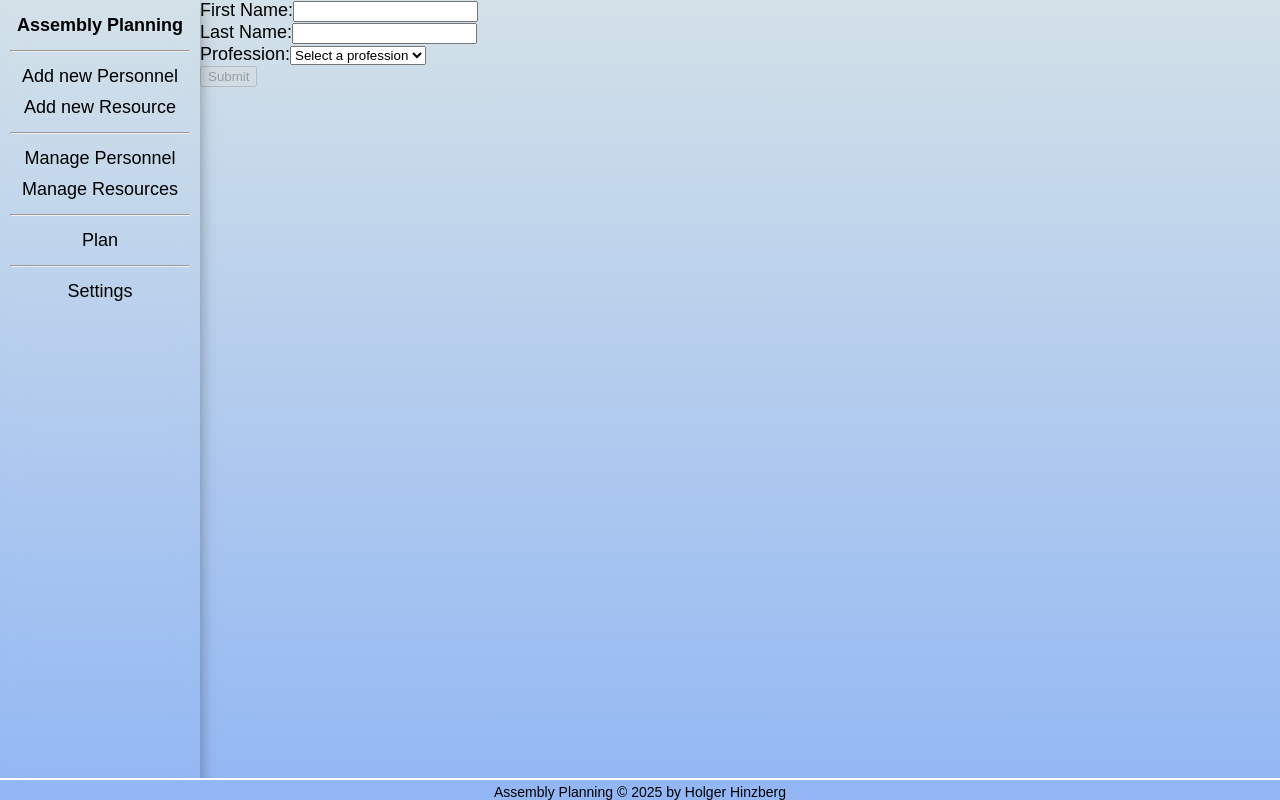
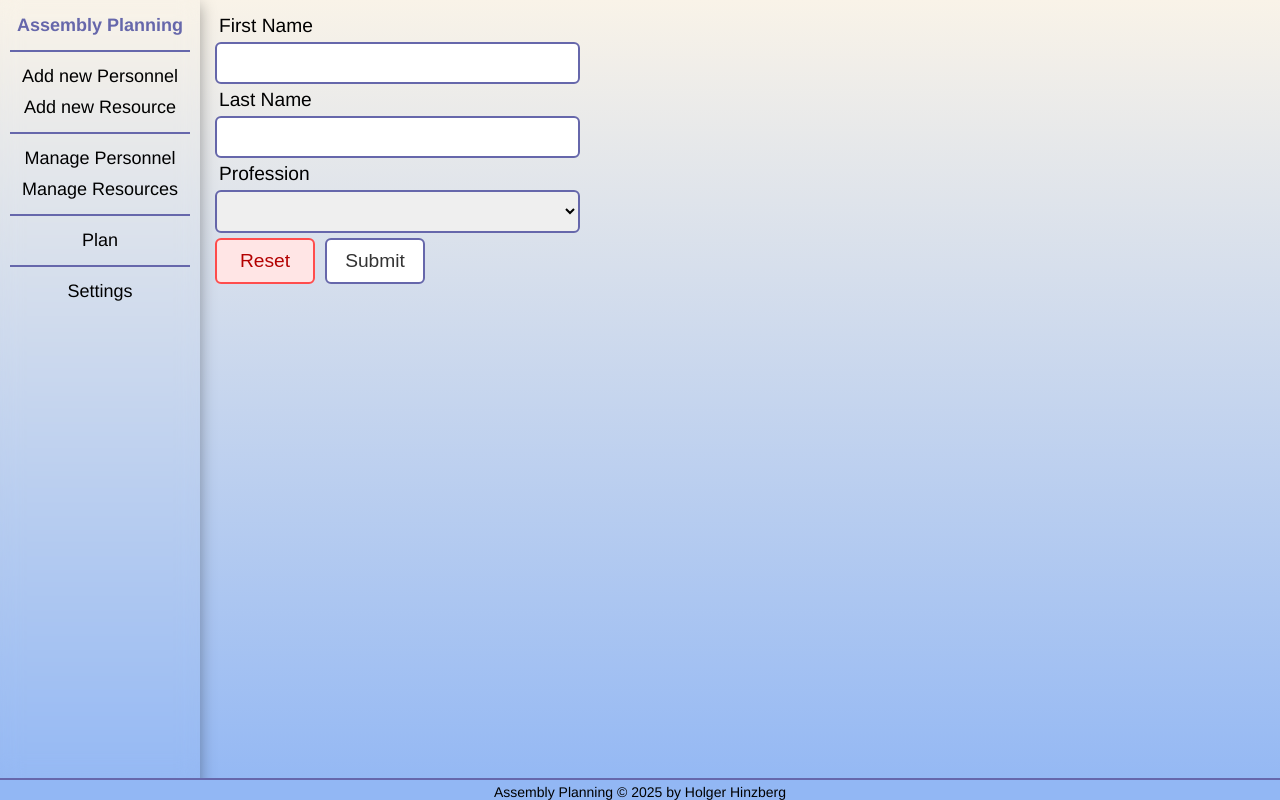
Before and after one commit to hinzberg/Montageplaner, an Angular app: page /addPersonnel in a window 1280 px wide. Built offline with nearby package versions, Linux system fonts and the light colour scheme.

Commit message:
2025-05-04 Styling

```diff
--- a/src/app/Components/add-personnel/add-personnel.component.html
+++ b/src/app/Components/add-personnel/add-personnel.component.html
@@ -1,6 +1,6 @@
 <form [formGroup]="personForm" (ngSubmit)="onSubmit()" novalidate>
   <div>
-    <label for="firstName">First Name:</label>
+    <label class="formLabel" for="firstName">First Name</label>
     <input id="firstName" formControlName="firstName" />
     <div *ngIf="personForm.get('firstName')?.invalid && personForm.get('firstName')?.touched">
       First name is required.
@@ -8,7 +8,7 @@
   </div>
 
   <div>
-    <label for="lastName">Last Name:</label>
+    <label class="formLabel" for="lastName">Last Name</label>
     <input id="lastName" formControlName="lastName" />
     <div *ngIf="personForm.get('lastName')?.invalid && personForm.get('lastName')?.touched">
       Last name is required.
@@ -16,9 +16,8 @@
   </div>
 
   <div>
-    <label for="profession">Profession:</label>
+    <label class="formLabel" for="profession">Profession</label>
     <select id="profession" formControlName="profession">
-      <option value="">Select a profession</option>
       <option *ngFor="let prof of professions" [value]="prof">{{ prof }}</option>
     </select>
     <div *ngIf="personForm.get('profession')?.invalid && personForm.get('profession')?.touched">
@@ -26,7 +25,9 @@
     </div>
   </div>
 
+  <button type="button" class="reset-button" (click)="onReset()">Reset</button>
   <button type="submit" [disabled]="personForm.invalid">Submit</button>
+
 </form>
 
 <!-- Show the submitted person -->
--- a/src/app/Components/add-personnel/add-personnel.component.ts
+++ b/src/app/Components/add-personnel/add-personnel.component.ts
@@ -33,4 +33,9 @@ export class AddPersonnelComponent {
       this.personForm.reset();
     }
   }
+
+  onReset(): void {
+    this.personForm.reset();
+    this.submittedPerson = null;
+  }
 }
--- a/src/app/Components/navigation-sidebar/navigation-sidebar.component.scss
+++ b/src/app/Components/navigation-sidebar/navigation-sidebar.component.scss
@@ -13,7 +13,7 @@
   padding-top: 15px;
   padding-bottom: 5px;
   font-weight: bold;
-  color: black;
+  color: #6667ab;
 }
 
 .sidebarItem {
@@ -30,6 +30,9 @@
 }
 
 hr {
+  border: none;           /* Removes the default border */
+  height: 2px;            /* Sets the height of the line */
+  background-color: #6667ab;  /* Very Peri color */
   margin-left: 10px;
   margin-right: 10px;
 }
--- a/src/app/Components/webfooter/webfooter.component.scss
+++ b/src/app/Components/webfooter/webfooter.component.scss
@@ -4,7 +4,7 @@
   width: 100%;
   height: 20px;
   background-color:rgb(146, 183, 244);
-  border-top: 2px solid white;
+  border-top: 2px solid #6667AB;
 }
 
 .footerContent {
--- a/src/styles.scss
+++ b/src/styles.scss
@@ -1,13 +1,31 @@
 /* You can add global styles to this file, and also import other style files */
+
+
+// Primary colors
+$color-primary-border: #6667AB; // Very Peri
+$color-primary-hover: #d0eaff;
+
+// Submit button
+$color-submit-bg: white;
+$color-submit-text: #333;
+
+// Reset button
+$color-reset-bg: #ffe5e5;
+$color-reset-border: #ff4d4d;
+$color-reset-text: #b30000;
+$color-reset-hover-bg: #ffcccc;
+$color-reset-hover-border: #ff1a1a;
+$color-reset-hover-text: #800000;
+
 
 body {
   margin: 0;
   padding: 0;
   height: 100%;
   background-attachment: fixed;
-  background: #d3e1e8;
-  background: linear-gradient(180deg, rgba(211, 225, 232, 1) 0%, rgb(146, 183, 244) 100%);
-  font-family: Arial, Geneva, Helvetica, sans-serif;
+  background: #f9f3e8;
+ background: linear-gradient(180deg, rgba(249, 243, 232, 1) 0%, rgb(146, 183, 244) 100%);
+  font-family: Helvetica Neue, Arial, Geneva, sans-serif;
   font-size: 18px;
 }
 
@@ -35,3 +53,53 @@ a:hover {
 a:active {
   text-decoration: none;
 }
+
+.formLabel {
+  font-size: 1.2rem;
+  margin-left: 4px;
+}
+
+form {
+  margin-top: 15px;
+  margin-left: 15px;
+}
+
+input, select {
+  font-size: 1.2rem;
+  padding: 8px;
+  border: 2px solid $color-primary-border;
+  border-radius: 6px;
+  width: 100%;
+  box-sizing: border-box;
+  margin-top: 5px;
+  margin-bottom: 5px;
+}
+
+button {
+  font-size: 1.2rem;
+  padding: 10px;
+  border: 2px solid $color-primary-border;
+  border-radius: 6px;
+  background-color: $color-submit-bg;
+  color: $color-submit-text;
+  cursor: pointer;
+  transition: background-color 0.2s ease, color 0.2s ease;
+  margin-right: 10px;
+  min-width: 100px;
+
+  &:hover {
+    background-color: $color-primary-hover;
+  }
+
+  &.reset-button {
+    background-color: $color-reset-bg;
+    border-color: $color-reset-border;
+    color: $color-reset-text;
+
+    &:hover {
+      background-color: $color-reset-hover-bg;
+      border-color: $color-reset-hover-border;
+      color: $color-reset-hover-text;
+    }
+  }
+}
```
Also changed, not shown: src/app/app.component.scss (line endings or trailing spaces).
